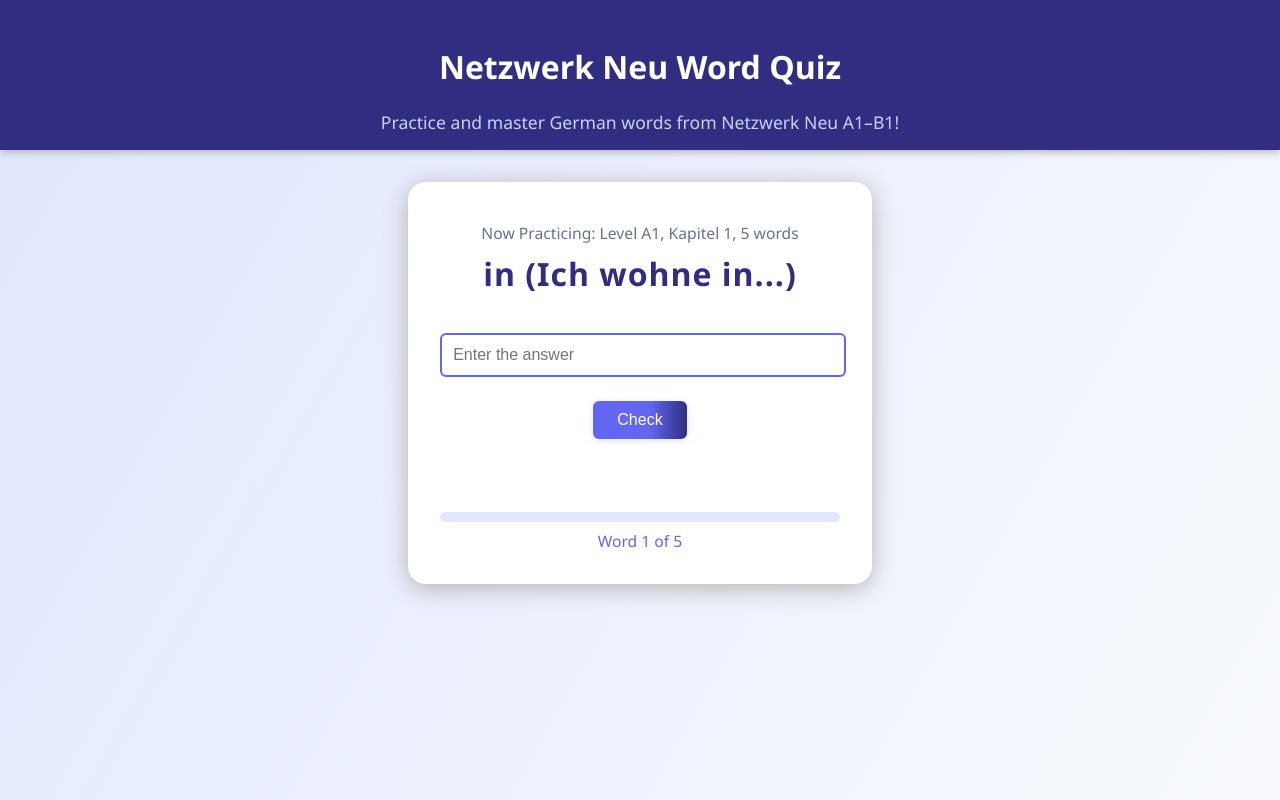
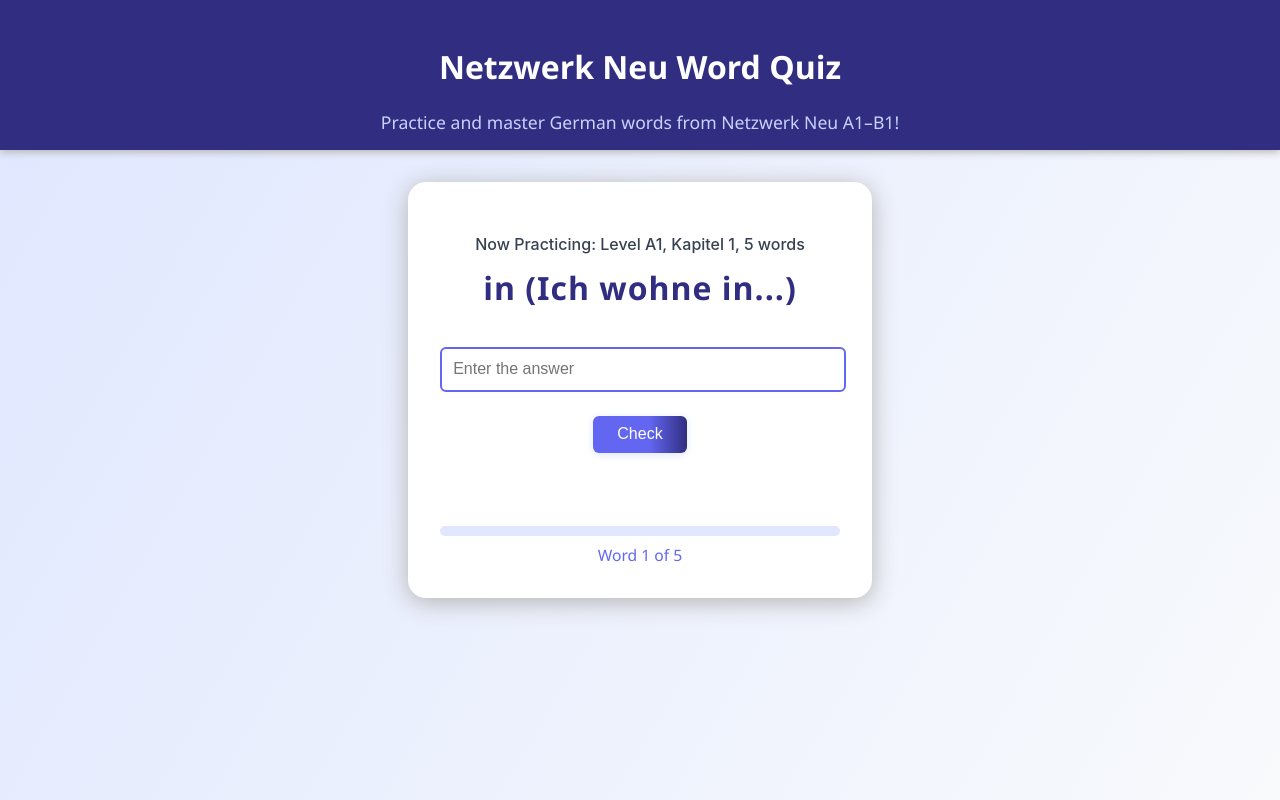
Before and after one commit to deutschlernenmittina/WordPuzzle, a plain HTML site: page index.html in a window 1280 px wide. Both pictures are taken after a click on the button "Start". Drawn offline with Linux system fonts and the light colour scheme.

Commit message:
Update index.html

```diff
--- a/index.html
+++ b/index.html
@@ -217,7 +217,7 @@
         <button onclick="startPractice()">Start</button>
       </div>
       <div id="practice" style="display:none;">
-  <div id="practiceInfo" style="color:#64748b; font-size:0.98em; margin-bottom:0.5em;"></div>
+  <div id="practiceInfo" style="color:#374151; font-size:1em; margin:0.75em 0; font-weight:500; font-family:'Inter', sans-serif;"></div>
   <div class="word" id="wordDisplay"></div>
   <input type="text" id="answerInput" placeholder="Enter the answer">
   <br>
```
